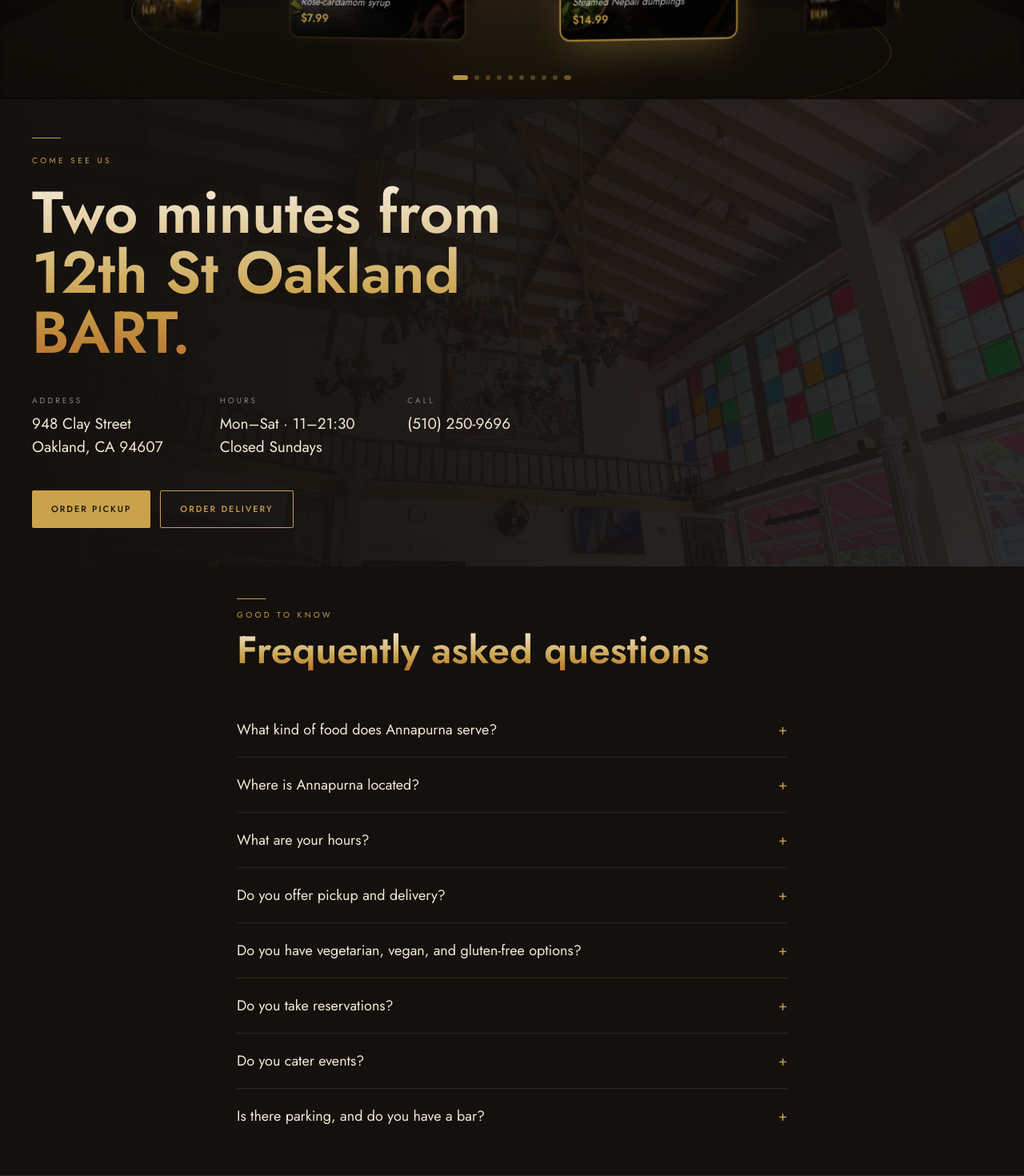
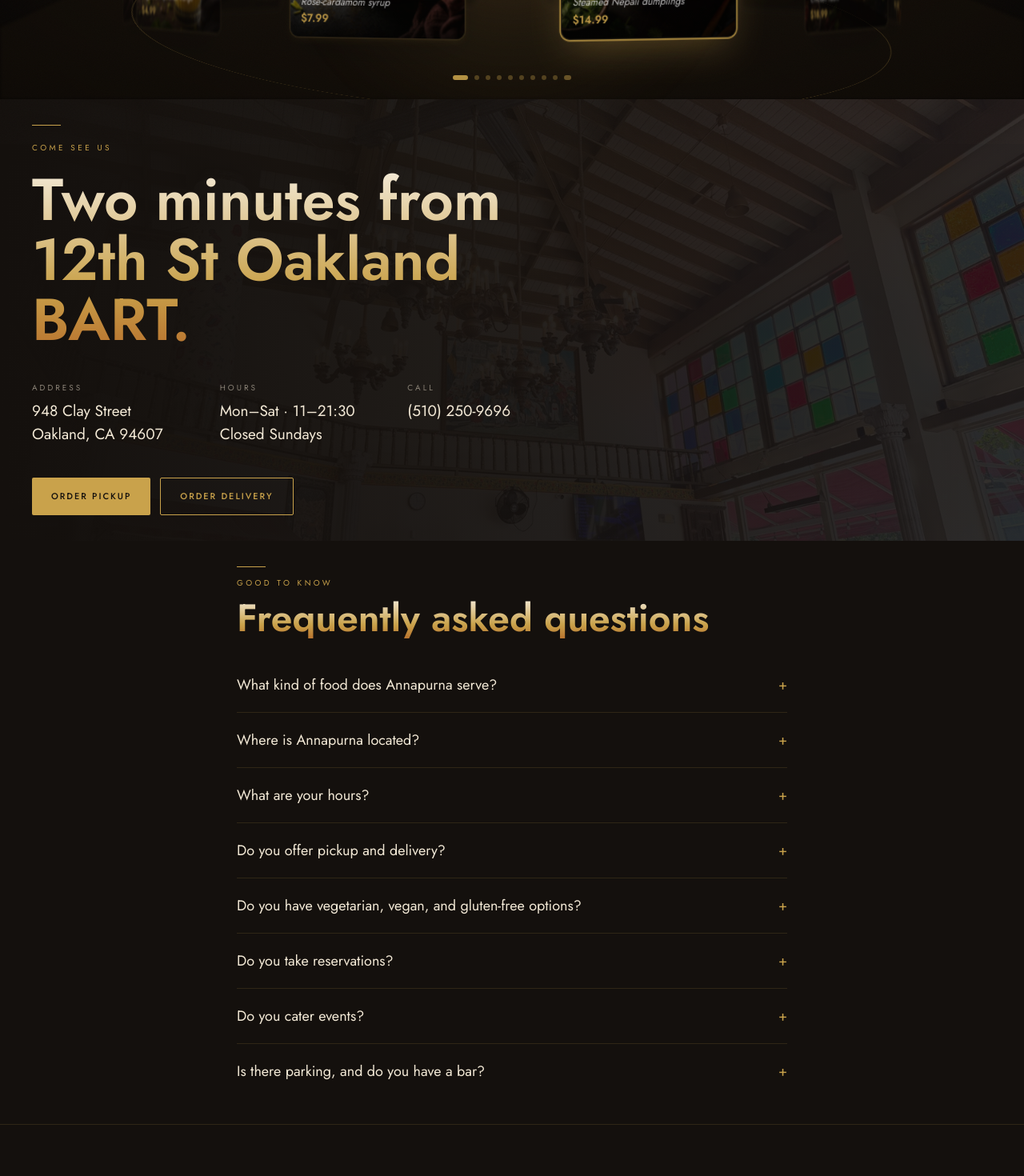
Before and after one commit to torpedo88/annapurnaoakland, a Next.js app: page / in a window 1280 px wide. Shown: the part 620-2090 px from the top of the page at 80% size. Built offline with nearby package versions, Linux system fonts and the light colour scheme; no server answers; the database is empty.

Commit message:
style(home): tighten section spacing again (py-7/8 -> py-5/8, trim heading margins)

```diff
--- a/src/components/home/faq.tsx
+++ b/src/components/home/faq.tsx
@@ -52,7 +52,7 @@
   };
 
   return (
-    <section className="py-7 lg:py-10" style={{ backgroundColor: luxe.bg }}>
+    <section className="py-5 lg:py-8" style={{ backgroundColor: luxe.bg }}>
       <script
         type="application/ld+json"
         dangerouslySetInnerHTML={{ __html: JSON.stringify(jsonLd).replace(/</g, "\\u003c") }}
@@ -63,7 +63,7 @@
           Good to know
         </p>
         <h2
-          className="brand-heading mb-10 leading-[1.05]"
+          className="brand-heading mb-6 leading-[1.05]"
           style={{ fontSize: "clamp(2rem, 4.5vw, 3rem)" }}
         >
           Frequently asked questions
--- a/src/components/home/luxe/popular.tsx
+++ b/src/components/home/luxe/popular.tsx
@@ -26,11 +26,11 @@
   if (!loaded || items.length === 0) return null;
 
   return (
-    <section className="py-7 lg:py-10" style={{ borderTop: `1px solid ${luxe.line}` }}>
+    <section className="py-5 lg:py-8" style={{ borderTop: `1px solid ${luxe.line}` }}>
       <div className="mx-auto max-w-7xl px-6">
         <div className="mx-auto mb-6 h-px w-9" style={{ backgroundColor: luxe.gold }} />
         <h2
-          className="brand-heading text-center mb-8"
+          className="brand-heading text-center mb-6"
           style={{ fontSize: "clamp(2rem, 5vw, 3.2rem)" }}
         >
           Popular right now.
--- a/src/components/home/luxe/specials.tsx
+++ b/src/components/home/luxe/specials.tsx
@@ -53,7 +53,7 @@
   if (!dish) return null;
 
   return (
-    <section className="py-7 lg:py-10" style={{ borderTop: `1px solid ${luxe.line}` }}>
+    <section className="py-5 lg:py-8" style={{ borderTop: `1px solid ${luxe.line}` }}>
       <div className="mx-auto max-w-7xl px-6">
         <div className="mx-auto mb-6 h-px w-9" style={{ backgroundColor: luxe.gold }} />
         <p
--- a/src/components/home/luxe/testimonials.tsx
+++ b/src/components/home/luxe/testimonials.tsx
@@ -52,7 +52,7 @@
   data.reviews.forEach((r, i) => cols[i % 3]!.push(toTestimonial(r)));
 
   return (
-    <section className="py-7 lg:py-10 relative" style={{ borderTop: `1px solid ${luxe.line}` }}>
+    <section className="py-5 lg:py-8 relative" style={{ borderTop: `1px solid ${luxe.line}` }}>
       <div className="container z-10 mx-auto px-6">
         <motion.div
           initial={{ opacity: 0, y: 20 }}
--- a/src/components/home/luxe/visit.tsx
+++ b/src/components/home/luxe/visit.tsx
@@ -4,7 +4,7 @@
 
 export function Visit() {
   return (
-    <section className="relative py-8 lg:py-12 overflow-hidden">
+    <section className="relative py-5 lg:py-8 overflow-hidden">
       <div className="absolute inset-0">
         <Image
           src="/images/visit-bg.jpg"
```
